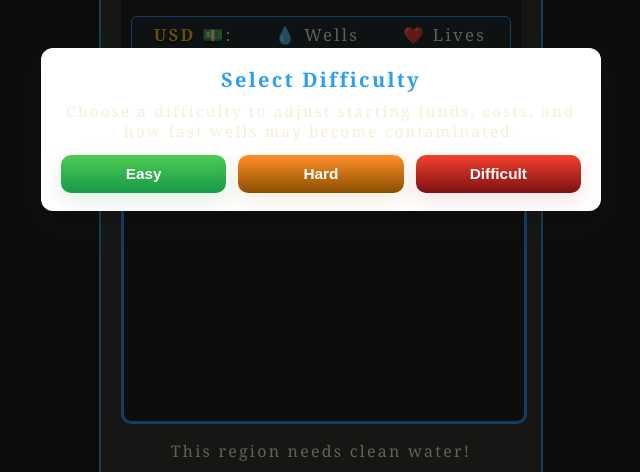
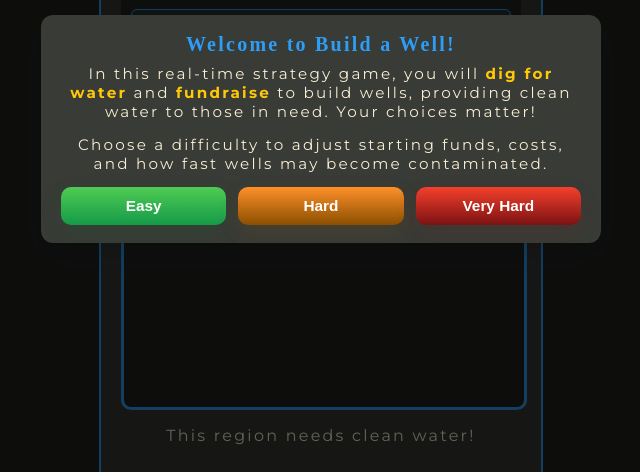
Before and after one commit to ReyMelin/Build-a-Well, a plain HTML site: page index.html in a window 1280 px wide. Shown: the part 271-743 px from the top of the page, without its empty margins (319-959 px from the left). Drawn offline with Linux system fonts and the light colour scheme.

Commit message:
Enhance difficulty selection modal: update title and description, change button label from 'Difficult' to 'Very Hard', and improve font family preferences in CSS for better readability.

```diff
--- a/index.html
+++ b/index.html
@@ -6,6 +6,11 @@
   <title>Build a Well: Clean Water Saves Lives</title>
   <link rel="icon" type="image/x-icon" href="Black charity water logo.png">
   <link rel="stylesheet" href="style.css">
+
+  <!-- Google Fonts: Poppins + Montserrat as web fallbacks for Proxima Nova -->
+  <link rel="preconnect" href="https://fonts.googleapis.com">
+  <link rel="preconnect" href="https://fonts.gstatic.com" crossorigin>
+  <link href="https://fonts.googleapis.com/css2?family=Poppins:wght@300;400;600;700&family=Montserrat:wght@300;400;600;700&display=swap" rel="stylesheet">
 </head>
 <body>
   <div class="game-container">
@@ -84,12 +89,13 @@ Each well built in this simulation supports 500 people with clean water. In part
   <!-- Difficulty selection modal (blocks game until choice) -->
   <div id="difficultyModal" class="difficulty-modal" role="dialog" aria-modal="true">
     <div class="difficulty-card">
-      <h2>Select Difficulty</h2>
+      <h2>Welcome to Build a Well!</h2>
+      <p>In this real-time strategy game, you will <p2>dig for water</p2> and <p2>fundraise</p2> to build wells, providing clean water to those in need. Your choices matter!</p>
       <p>Choose a difficulty to adjust starting funds, costs, and how fast wells may become contaminated.</p>
       <div class="difficulty-row">
         <button id="easyBtn" class="btn-easy">Easy</button>
         <button id="hardBtn" class="btn-hard">Hard</button>
-        <button id="difficultBtn" class="btn-difficult">Difficult</button>
+        <button id="difficultBtn" class="btn-difficult">Very Hard</button>
       </div>
     </div>
   </div>
--- a/style.css
+++ b/style.css
@@ -21,7 +21,8 @@
 }
 
 body {
-  font-family: 'Baskerville', 'Proxima Nova', 'Avenir', Georgia, serif;
+  /* prefer locally installed Proxima Nova; fall back to Montserrat, Poppins, then Avenir/Georgia */
+  font-family: 'Proxima Nova', 'Montserrat', 'Poppins', 'Avenir', Georgia, serif;
   background: var(--bg-dark);
   color: var(--text-light);
   text-align: center;
@@ -54,9 +55,9 @@ body {
   margin: 5px 0;
   font-size: 1.7rem;
   color: var(--brand-blue);
-  /* removed blue glow */
   letter-spacing: 0.14em;
 }
+
 
 .hud-stats {
   display: flex;
@@ -233,9 +234,6 @@ button.donate:hover, .donate:hover {
   border-color: var(--brand-yellow);
   background: rgba(255, 201, 7, 0.08);
 }
-
-/* --- REMOVE OLD SPOT STYLES --- */
-/* The circular spots have been replaced by the animated overlay */
 
 /* === INTERACTIVE / ANIMATIONS === */
 /* Pulse animation used for clickable feedback */
@@ -498,7 +496,7 @@ button.donate:hover, .donate:hover {
 }
 
 #difficultyModal .difficulty-card {
-  background: var(--modal-card-bg);
+  background: var(--bg-medium);
   border-radius: 12px;
   padding: 18px 20px;
   max-width: 520px;
@@ -514,6 +512,7 @@ button.donate:hover, .donate:hover {
   font-size: 1.25rem;
   color: var(--brand-blue);
   font-weight: 600;
+  font-family: proxima nova;
 }
 
 #difficultyModal .difficulty-card p {
@@ -522,6 +521,12 @@ button.donate:hover, .donate:hover {
   font-size: 0.95rem;
 }
 
+#difficultyModal .difficulty-card p2 {
+  margin: 0 0 14px;
+  font-weight: bold;
+  color: var(--brand-yellow);
+  font-size: 0.95rem;
+}
 /* Button row */
 #difficultyModal .difficulty-row {
   display: flex;
```
